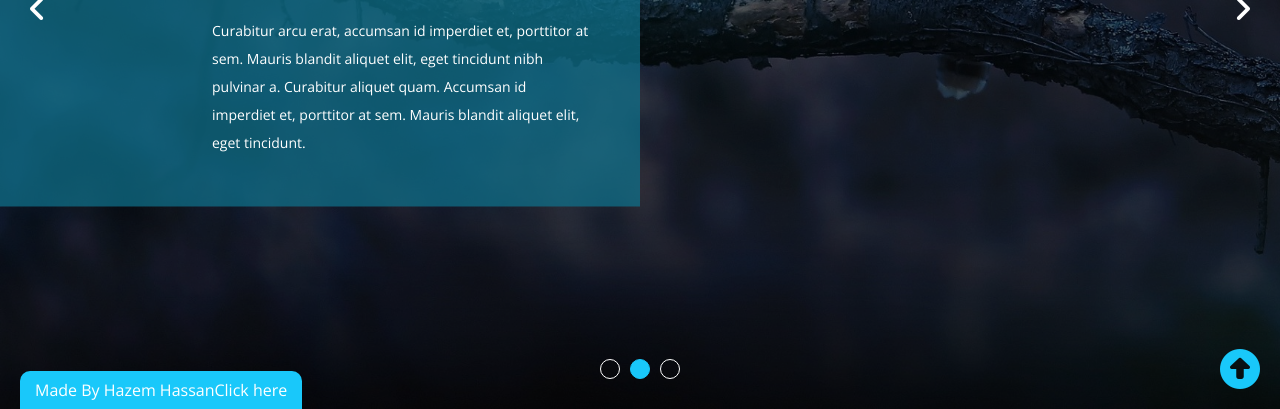
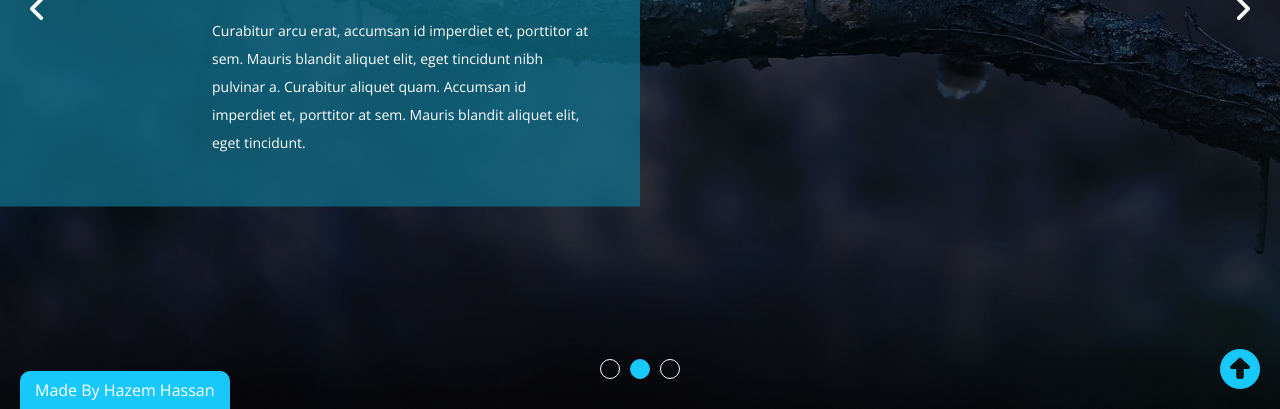
Before and after one commit to HazemHassan03/Template_Kasper_Html_and_CSS, a plain HTML site: page index.html in a window 1280 px wide. Shown: the part 391-800 px from the top of the page. Drawn offline with nearby package versions, Linux system fonts and the light colour scheme; files whose address does not match are found by name; a web font is replaced by a local one.

Commit message:
index.html

```diff
--- a/index.html
+++ b/index.html
@@ -427,7 +427,7 @@
     </a>
     <a href="https://web.facebook.com/HazemHassan03/" target="_blank">
         <button class="copyright" data-position="top">
-            Made By Hazem Hassan<span>Click here</span>
+            Made By Hazem Hassan
         </button>
     </a>
 </body>
```
